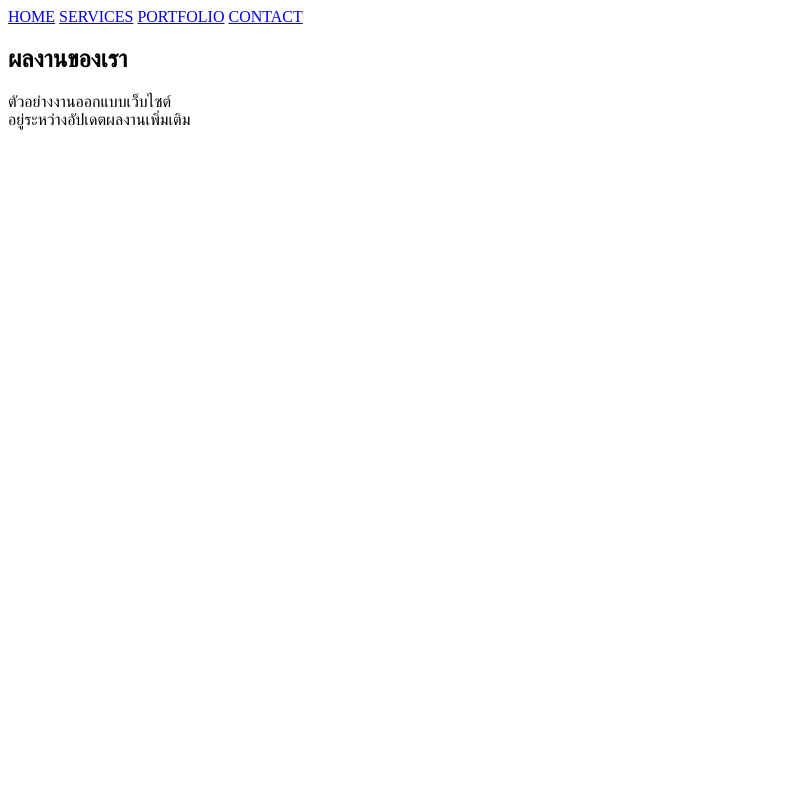
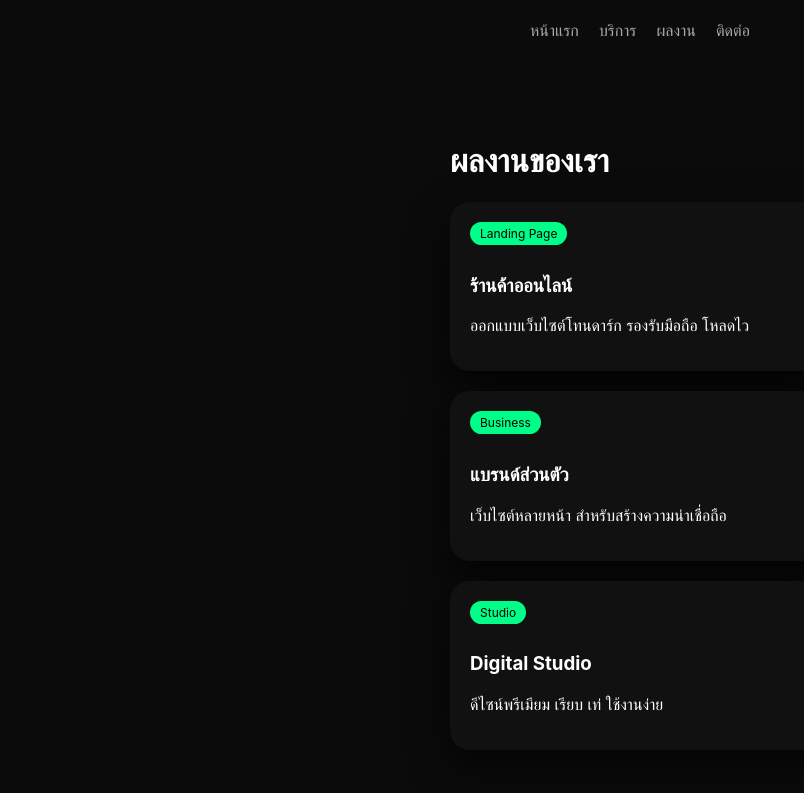
Before and after one commit to Prod-jao/my-website, a plain HTML site: page portfolio.html in a window 1280 px wide. Shown: the whole page, without its empty margins (0-804 px from the left). Drawn offline with Linux system fonts and the light colour scheme.

Commit message:
Update portfolio.html

```diff
--- a/portfolio.html
+++ b/portfolio.html
@@ -3,22 +3,82 @@
 <head>
 <meta charset="UTF-8">
 <meta name="viewport" content="width=device-width, initial-scale=1.0">
-<title>Portfolio • jaoprod</title>
+<title>ผลงาน | jaoprod</title>
+
+<style>
+body{
+  margin:0;
+  font-family:-apple-system,BlinkMacSystemFont;
+  background:#0b0b0b;
+  color:#fff;
+}
+nav{
+  display:flex;
+  justify-content:center;
+  gap:20px;
+  padding:20px;
+}
+nav a{
+  color:#aaa;
+  text-decoration:none;
+}
+nav a:hover{color:#00ff88;}
+
+.container{
+  max-width:380px;
+  margin:40px auto;
+  padding:20px;
+}
+.card{
+  background:#111;
+  border-radius:20px;
+  padding:20px;
+  margin-bottom:20px;
+  box-shadow:0 15px 40px rgba(0,0,0,.7);
+}
+.tag{
+  display:inline-block;
+  background:#00ff88;
+  color:#000;
+  padding:4px 10px;
+  border-radius:20px;
+  font-size:12px;
+  margin-bottom:10px;
+}
+</style>
 </head>
+
 <body>
-<div class="card">
-<nav class="menu">
-<a href="index.html">HOME</a>
-<a href="services.html">SERVICES</a>
-<a href="portfolio.html">PORTFOLIO</a>
-<a href="contact.html">CONTACT</a>
+
+<nav>
+  <a href="index.html">หน้าแรก</a>
+  <a href="services.html">บริการ</a>
+  <a href="portfolio.html">ผลงาน</a>
+  <a href="contact.html">ติดต่อ</a>
 </nav>
 
-<h2>ผลงานของเรา</h2>
-<p class="desc">
-ตัวอย่างงานออกแบบเว็บไซต์<br>
-อยู่ระหว่างอัปเดตผลงานเพิ่มเติม
-</p>
+<div class="container">
+  <h1>ผลงานของเรา</h1>
+
+  <div class="card">
+    <span class="tag">Landing Page</span>
+    <h3>ร้านค้าออนไลน์</h3>
+    <p>ออกแบบเว็บไซต์โทนดาร์ก รองรับมือถือ โหลดไว</p>
+  </div>
+
+  <div class="card">
+    <span class="tag">Business</span>
+    <h3>แบรนด์ส่วนตัว</h3>
+    <p>เว็บไซต์หลายหน้า สำหรับสร้างความน่าเชื่อถือ</p>
+  </div>
+
+  <div class="card">
+    <span class="tag">Studio</span>
+    <h3>Digital Studio</h3>
+    <p>ดีไซน์พรีเมียม เรียบ เท่ ใช้งานง่าย</p>
+  </div>
+
 </div>
+
 </body>
 </html>
```
